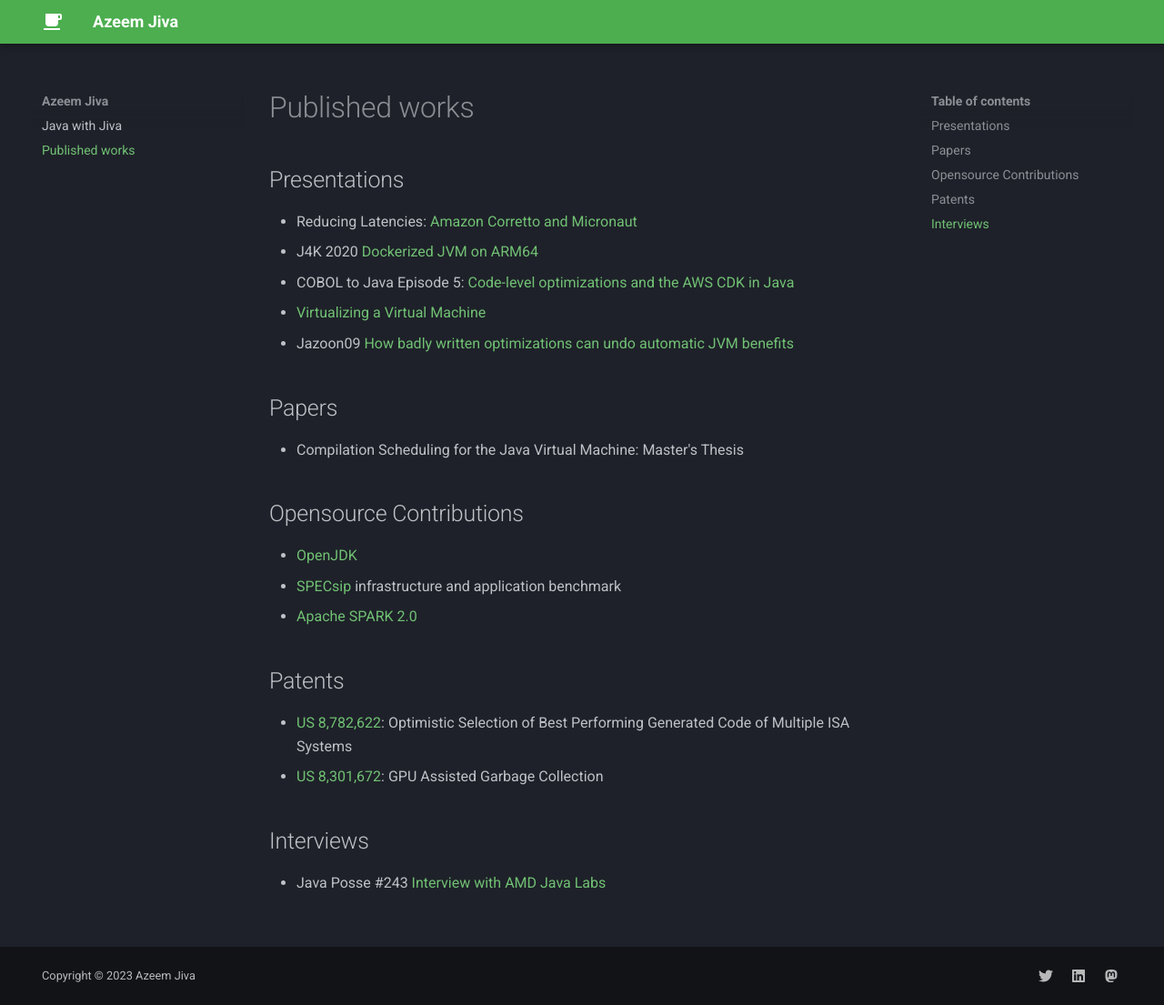
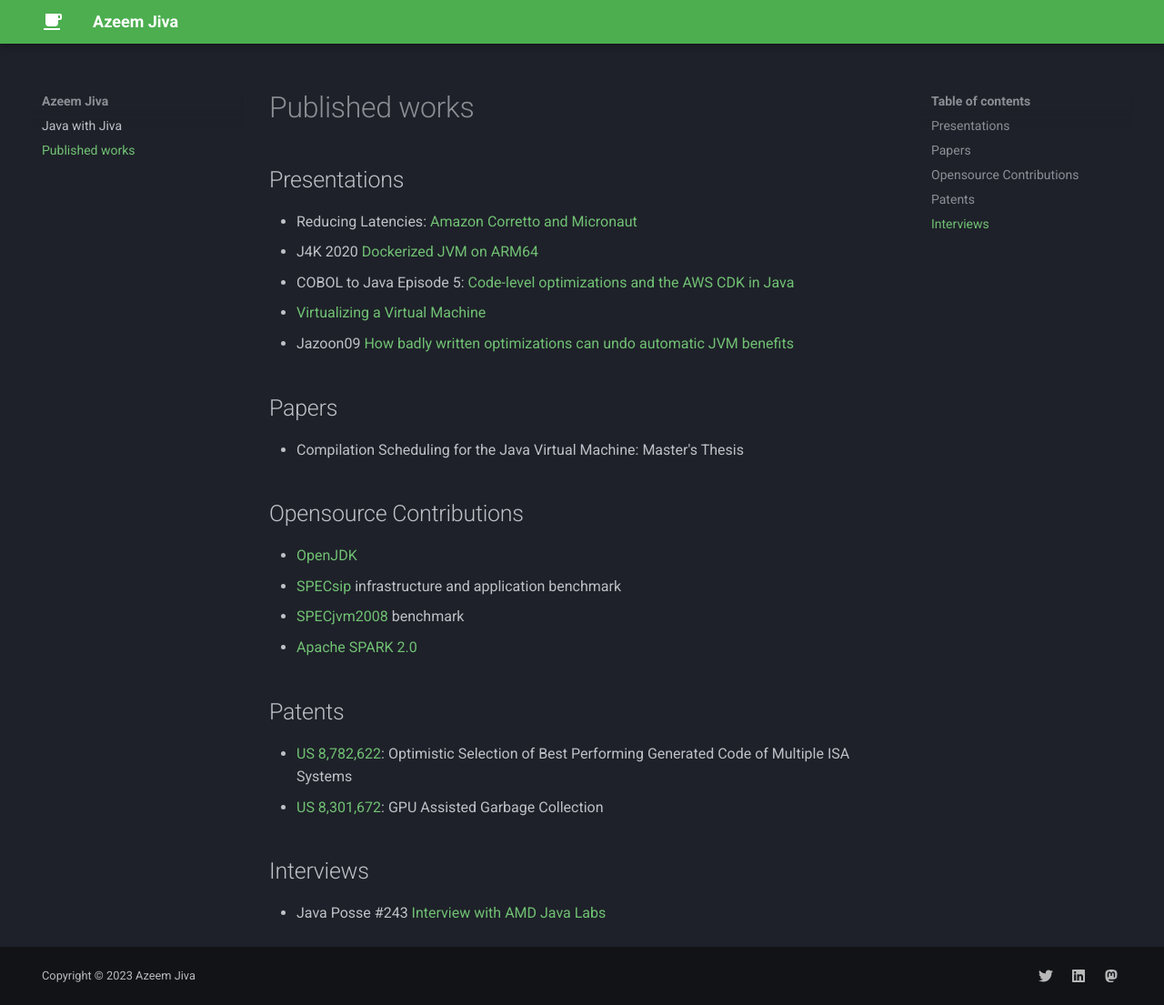
Before and after one commit to javawithjiva/javawithjiva.github.io, an MkDocs documentation site: the page built from docs/articles.md, in a window 1280 px wide and 1105 px high. Shown: the whole window at 91% size. Built offline with MkDocs 1.6.1 and Material for MkDocs 9.7.7, drawn with Linux system fonts in a browser that asks for light colours.

Commit message:
add jvm08

```diff
--- a/docs/articles.md
+++ b/docs/articles.md
@@ -21,6 +21,7 @@
 
 * [OpenJDK](https://github.com/openjdk/)
 * [SPECsip](https://dl.acm.org/doi/abs/10.1145/2479871.2479938) infrastructure and application benchmark
+* [SPECjvm2008](https://www.spec.org/jvm2008/docs/benchmarks/compress.html) benchmark
 * [Apache SPARK 2.0](https://spark.apache.org/releases/spark-release-2-0-0.html)
 
 ## Patents
```
